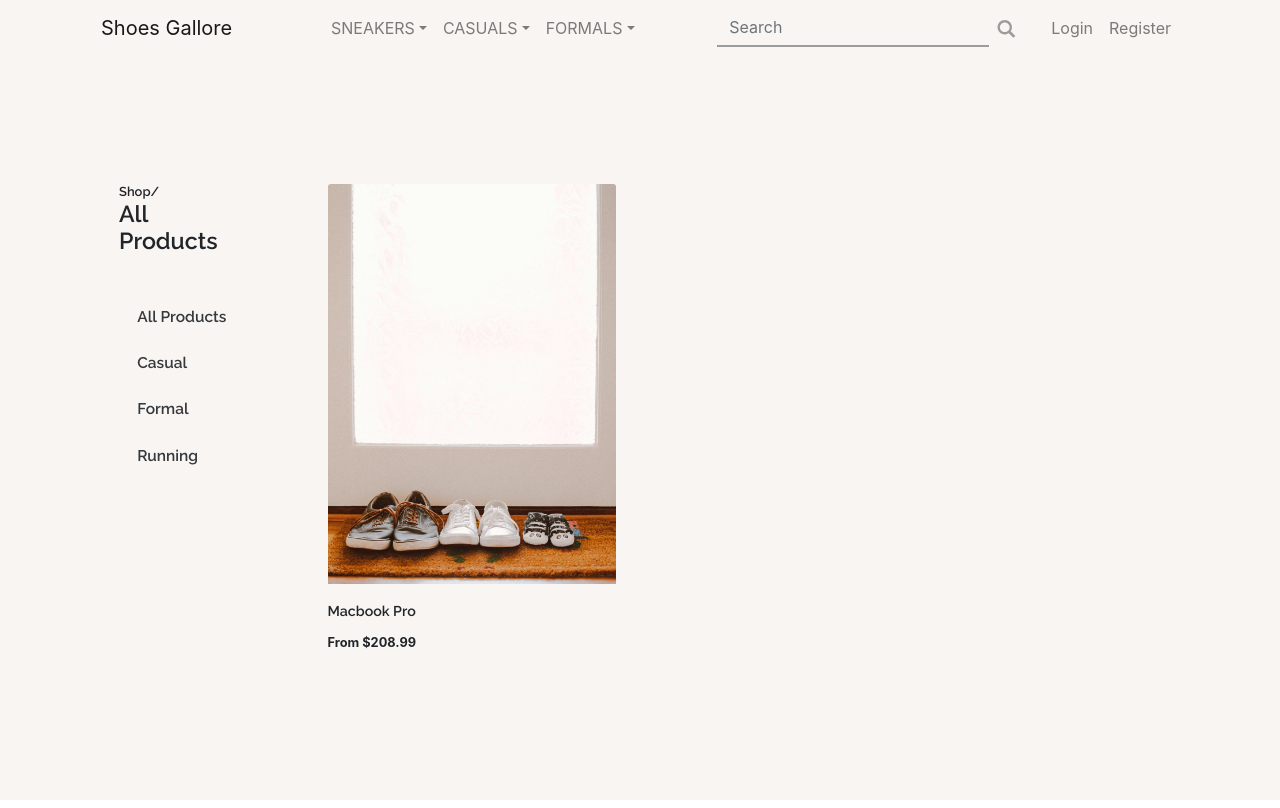
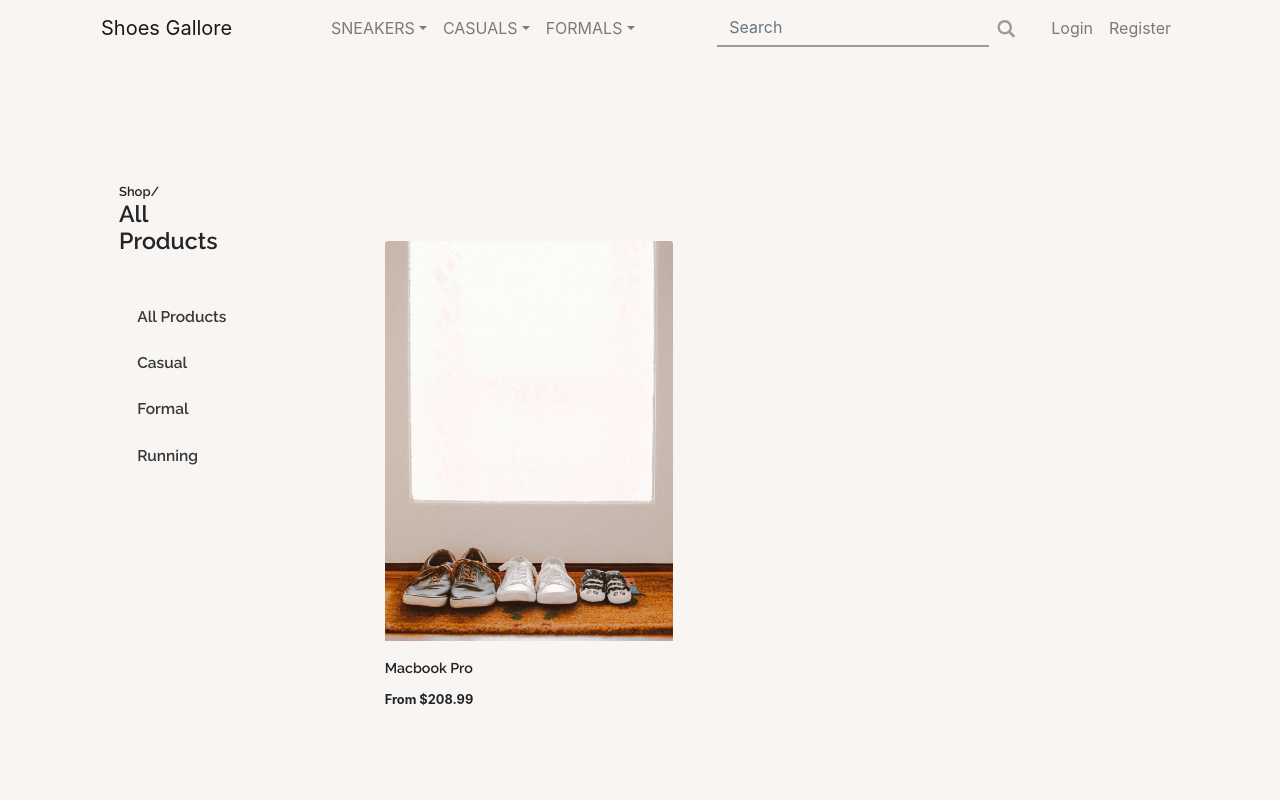
Before and after one commit to neerajp99/cs_207_e-commerce, a React (Create React App) app in the folder client/: page /all-products in a window 1280 px wide. Built offline with nearby package versions, Linux system fonts and the light colour scheme.

Commit message:
Modify css

```diff
--- a/client/src/App.css
+++ b/client/src/App.css
@@ -56,6 +56,7 @@ button:focus,
 button:active,
 button:hover,
 label:focus,
+select:focus,
 .btn:active,
 .btn.active {
   outline: 0px !important;
@@ -87,6 +88,7 @@ label:focus,
 .register,
 .login {
   margin-top: 10%;
+  margin-bottom: 5%;
 }
 
 .register_heading,
@@ -298,6 +300,7 @@ input[type="number"]::-webkit-outer-spin-button {
   margin-top: 5%;
   background-color: #f2ece7 !important;
   border: none !important;
+
 }
 
 .wishlist {
@@ -517,6 +520,13 @@ input[type="number"]::-webkit-outer-spin-button {
 .cardsss{
   background-color: transparent !important;
   border: none !important;
+  display: inline-grid !important;
+  margin-left: 6%;
+  margin-top: 6%;
+}
+.all_p{
+  margin-top: -4%;
+  margin-bottom: 10%;
 }
 .cardsss_h3{
   /* font-size: 22px !important; */
@@ -551,3 +561,10 @@ input[type="number"]::-webkit-outer-spin-button {
   opacity: 0.9;
   cursor: pointer
 }
+.select_dropdown{
+
+}
+.select_dropdown:focus{
+  outline: none;
+  box-shadow: 0px;
+}
```
